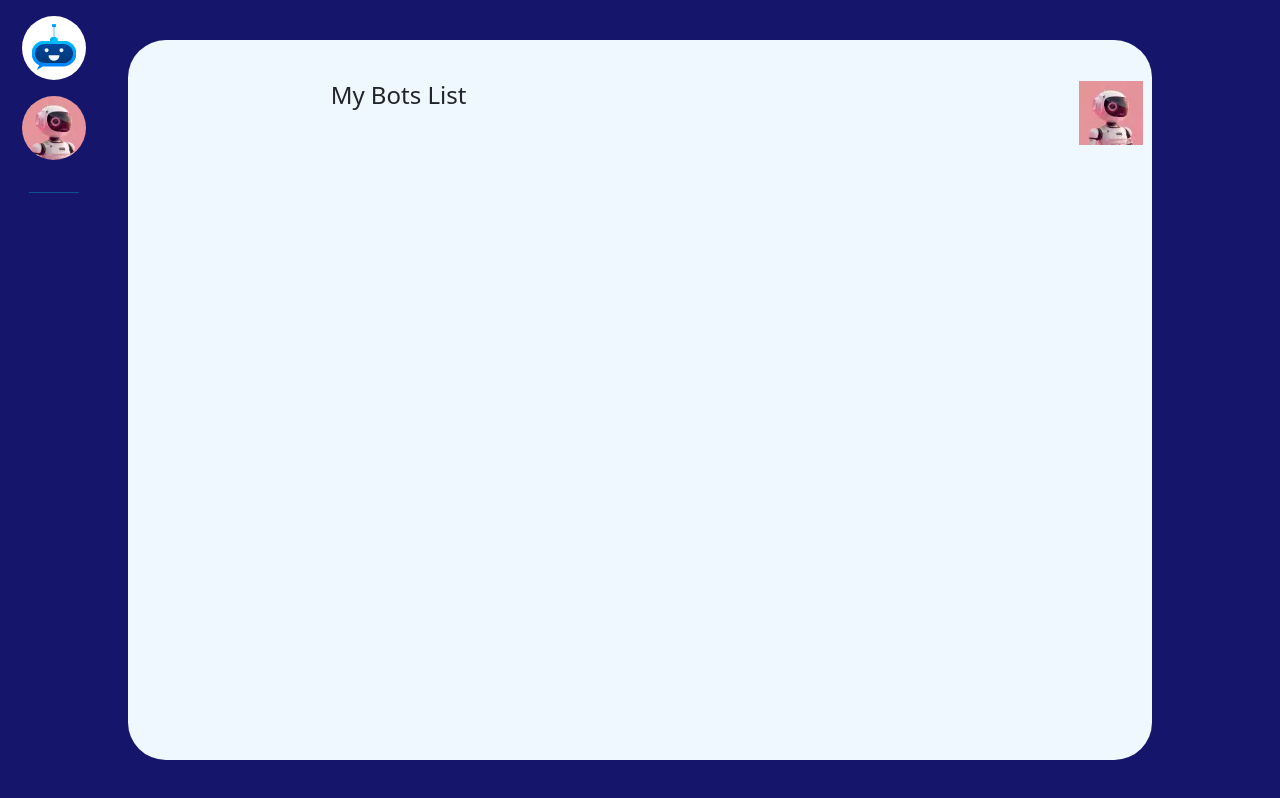
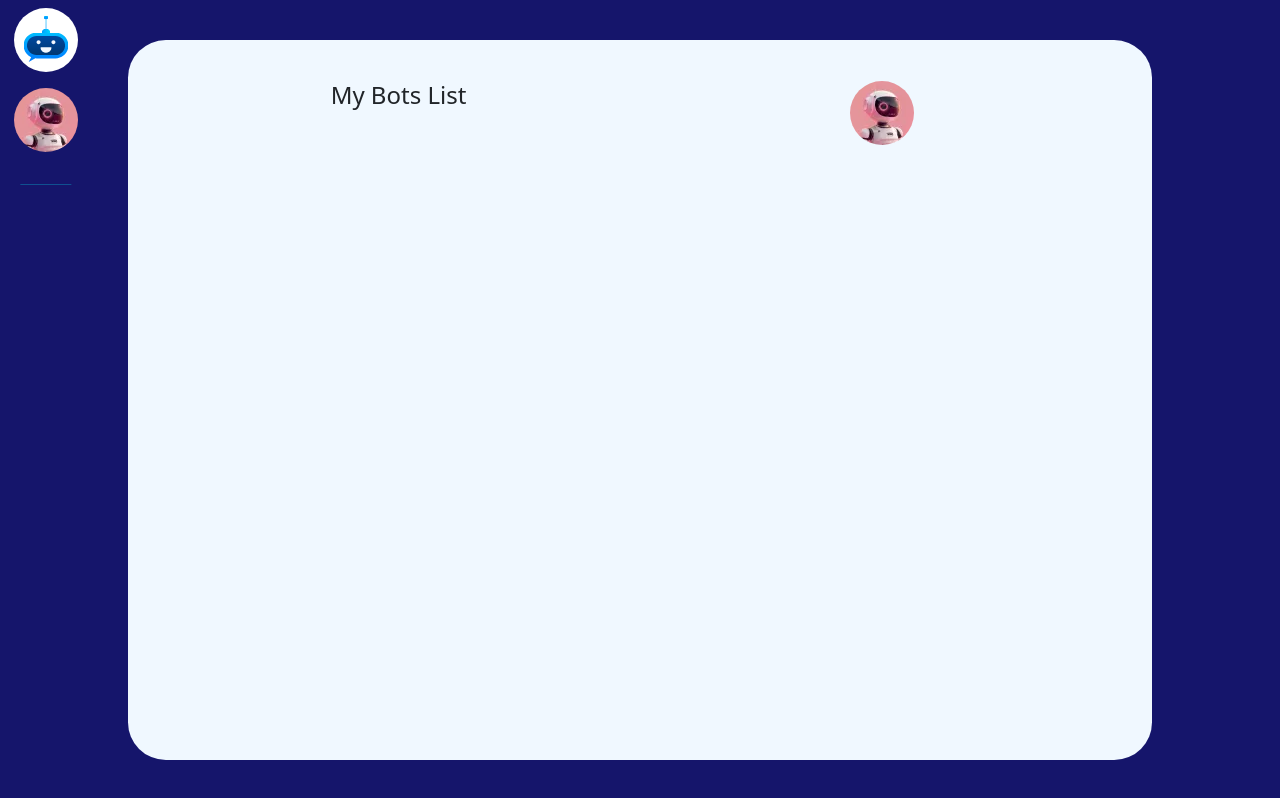
Before and after one commit to AlyxXsc/home_xsc, a plain HTML site: page dashboard.html in a window 1280 px wide. Drawn offline with nearby package versions, Linux system fonts and the light colour scheme; files that its build step writes are made by us from their sources.

Commit message:
update index.html, dashboard.html

```diff
--- a/dashboard.html
+++ b/dashboard.html
@@ -53,35 +53,23 @@
 <body>
     <!--- Code --->
     <div class="container">
-        <div class="p-2">
         <div class="row">
-                <div class="col sidebar">
+            <div class="col">
                 <ul style="list-style-type: none;">
-                        <li>
-                            <img src="static/img/fblogo.svg" class="row p-2 favicon-sized translate-middle-x" alt="">
-                        </li>
-                        <li>
-                            <img src="static/img/defaultAvatar1.webp" class="row p-2 rounded-pill favicon-sized translate-middle-x" alt="...">
-                        </li>
+                    <li><img src="static/img/fblogo.svg" class="row p-2 favicon-sized translate-middle-x"></li>
+                    <li><img src="static/img/defaultAvatar1.webp" class="row p-2 rounded-pill favicon-sized translate-middle-x"></li>
                     <br>
-                        <li>
-                            <hr width="10%" class="row translate-middle-x" style="color: cyan;">
-                        </li>
-                        <li>
-                        </li>
+                    <li><hr width="10%" class="row translate-middle-x" style="color: cyan;"></li>
                 </ul>
             </div>
-                <div class="col main-content" >
+            <div class="col" >
                 <div class="position-absolute start-50 top-50 translate-middle">
                     <div style="height: 90vh; width: 80vw; background-color: aliceblue; padding: 4%; border-radius: 10mm;">
                         <div class="row">
-                                <div class="col">
-                                    <p class="h4 translate-start-x">My Bots List</p>
-                                </div>
+                            <div class="col"><p class="h4">My Bots List</p></div>
                             <div class="col">
                                 <div>
-                                        <img src="static/img/defaultAvatar1.webp" class="position-relative start-50" alt="">
-                                    </div>
+                                    <img src="static/img/defaultAvatar1.webp" class="rounded-pill" style="margin: 0px; padding: 0px;">
                                 </div>
                             </div>
                         </div>
```
Also changed, not shown: index.html (+12 -10 lines). Lines whose indentation alone changed are shown as unchanged.
